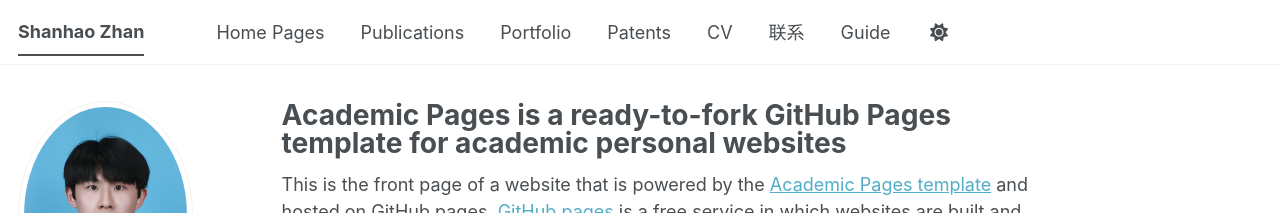
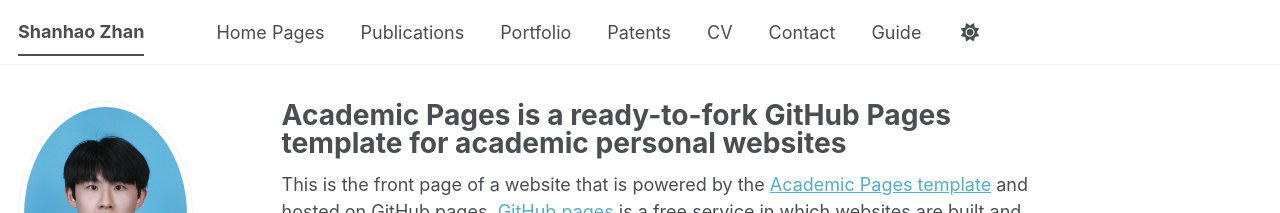
Before and after one commit to dreamfly86/dreamfly86.github.io, a Jekyll site: the page built from _pages/about.md, in a window 1280 px wide. Shown: the top 213 px of the page. Built offline with Jekyll 4.4.1, drawn with Linux system fonts in a browser that asks for light colours; some web fonts are replaced; a script bundle is joined from its source files by our own code; library files that are not in the unit come from our copies.

Commit message:
Update navigation.yml

```diff
--- a/_data/navigation.yml
+++ b/_data/navigation.yml
@@ -35,7 +35,7 @@ main:
   # - title: "CV"
   #   url: /cv-json/
 
-  - title: "联系"
+  - title: "Contact"
     url: /contact/
 
   - title: "Guide"
```
